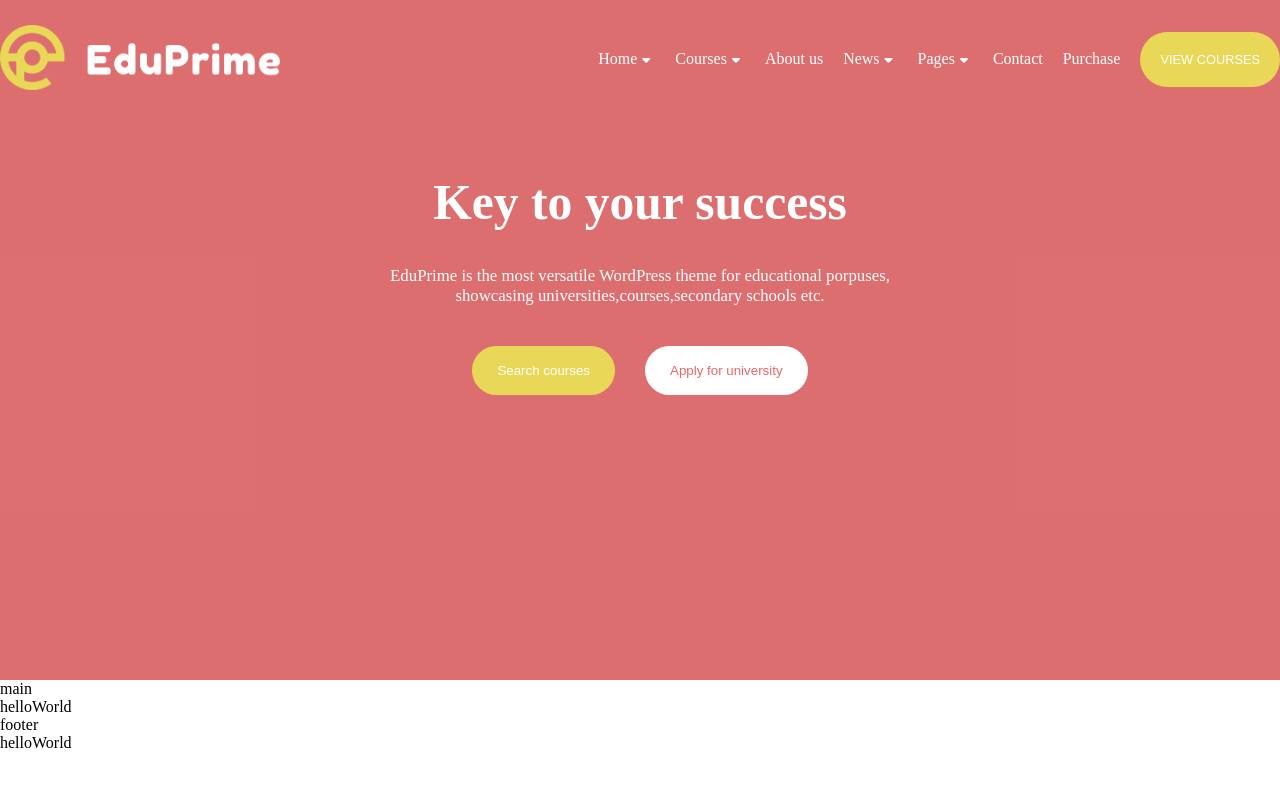
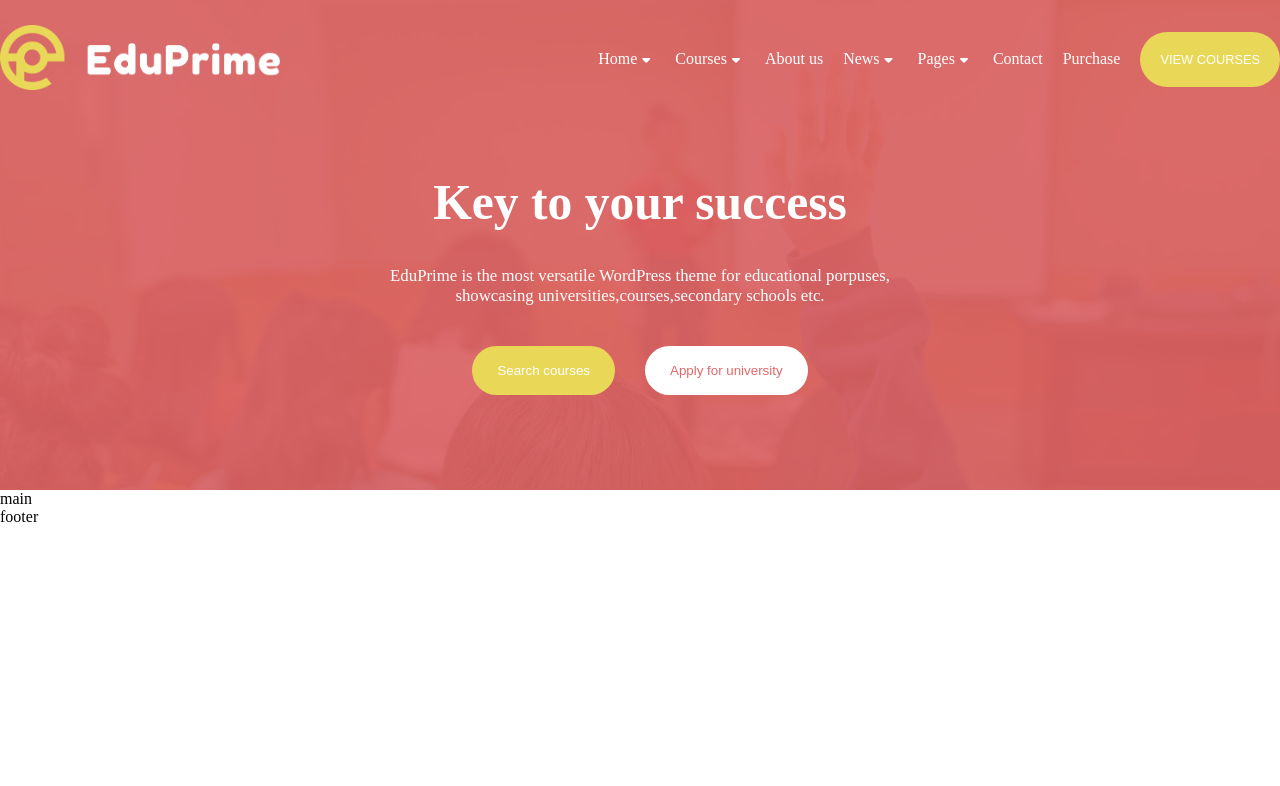
Before and after one commit to jiemarabanzado/proj-html-vuejs, a Vue app: page / in a window 1280 px wide. Shown: the top 786 px of the page. Built offline with nearby package versions, Linux system fonts and the light colour scheme.

Commit message:
carusel completo

```diff
--- a/src/App.vue
+++ b/src/App.vue
@@ -8,7 +8,13 @@
             AppHeader,
             AppMain,
             AppFooter
-        }
+        },
+        data(){
+            return{
+                store
+            }
+        },
+
     }
 </script>
 
--- a/src/components/AppHeader.vue
+++ b/src/components/AppHeader.vue
@@ -1,9 +1,11 @@
 <script>
     import { store } from '../store';
     import SectionHero from './SectionHero.vue'
+    import HeadCarousel from './HeadCarousel.vue'
     export default{
         components:{
-            SectionHero
+            SectionHero,
+            HeadCarousel
         },
         data(){
             return{
@@ -14,7 +16,9 @@
 </script>
 
 <template>
-    <header>
+    <div class="head-container">
+        <HeadCarousel/>
+        <header>
         <div class="head-bar container row">
             <div class="head-img">
                 <img src="../assets/img/theme_eduprime_logo.png" alt="">
@@ -48,15 +52,30 @@
         </div>
         <SectionHero/>
 
+
+        <!--<div class="header-svg"><img src="../assets/svg/svg-1.svg" alt=""></div>-->
     </header>
+    </div>
+
 
 </template>
 
 <style lang="scss" scoped>
+    .head-container{
+        height: 490px;
+        overflow-y: hidden;
+        position: relative;
+    }
     header{
-        height: 680px;
+        left: 0;
+        right: 0;
+        top: 0;
+        bottom: 0;
         background-color: #DA5F60E6;
         padding:25px 0px;
+        position:absolute;
+        overflow: hidden;
+        z-index: 2;
         .head-bar{
             align-items: center;
             margin-bottom: 60px;
--- /dev/null
+++ b/src/components/HeadCarousel.vue
@@ -0,0 +1,79 @@
+<script>
+    import { store } from '../store';
+    export default{
+        data(){
+            return{
+               store,
+               activeSlide:2
+            }
+        },
+        methods:{
+            startInterval(){
+               setInterval(this.changeSlide
+               ,4000)
+            },
+            changeSlide(){
+                if(this.activeSlide==2){
+                    this.activeSlide=0
+                }else{
+                    this.activeSlide+=1;
+                }
+
+            }
+        },
+        created(){
+            this.startInterval()
+        }
+
+    }
+</script>
+
+<template>
+    <section class="carousel">
+        <div class="img-container">
+            <div class="slide" :class="(this.activeSlide==0 ? 'active':'')">
+                <img src="../assets/img/theme_slider1_bg-1.jpg" alt="">
+            </div>
+            <div class="slide" :class="(this.activeSlide==1 ? 'active':'')">
+                <img src="../assets/img/theme_slider2_bg-1.jpg" alt="">
+            </div>
+            <div class="slide" :class="(this.activeSlide==2 ? 'active':'')">
+                <img src="../assets/img/theme_slider3_bg-1.jpg" alt="">
+            </div>
+        </div>
+    </section>
+
+</template>
+
+<style lang="scss" scoped>
+    .carousel{
+        bottom: 0;
+        position: absolute;
+        width: 100%;
+        height: 100%;
+        .img-container{
+            width: 100%;
+            position: relative;
+            .slide{
+                width: 100%;
+                position: absolute;
+                top: 0;
+                bottom: 0;
+                right: 0;
+                left: 0;
+                img{
+                    width:100%;
+                    object-fit: cover;
+                }
+            }
+        }
+    }
+    .slide{
+        opacity: 0;
+    }
+    .active{
+        opacity: 1;
+        z-index: 1;
+    }
+
+</style>
--- a/src/components/SectionHero.vue
+++ b/src/components/SectionHero.vue
@@ -16,6 +16,7 @@
 
 <style lang="scss" scoped>
     .hero{
+        z-index: 1;
         max-width: 620px;
         padding: 20px 20px;
         margin: auto;
--- a/src/store.js
+++ b/src/store.js
@@ -1,5 +1,5 @@
 import { reactive } from "vue";
 export const store = reactive({
-    temp:'helloWorld'
+    activeSlide:0
 
 });
```
